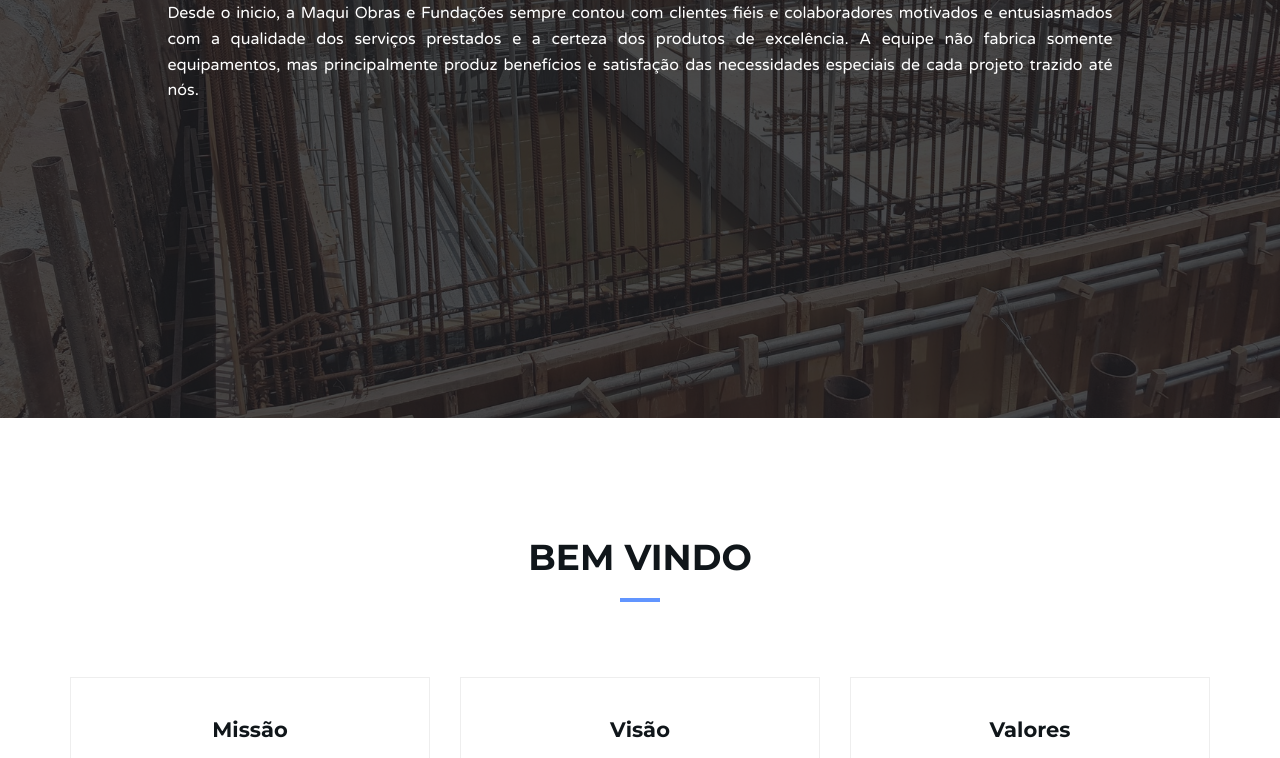
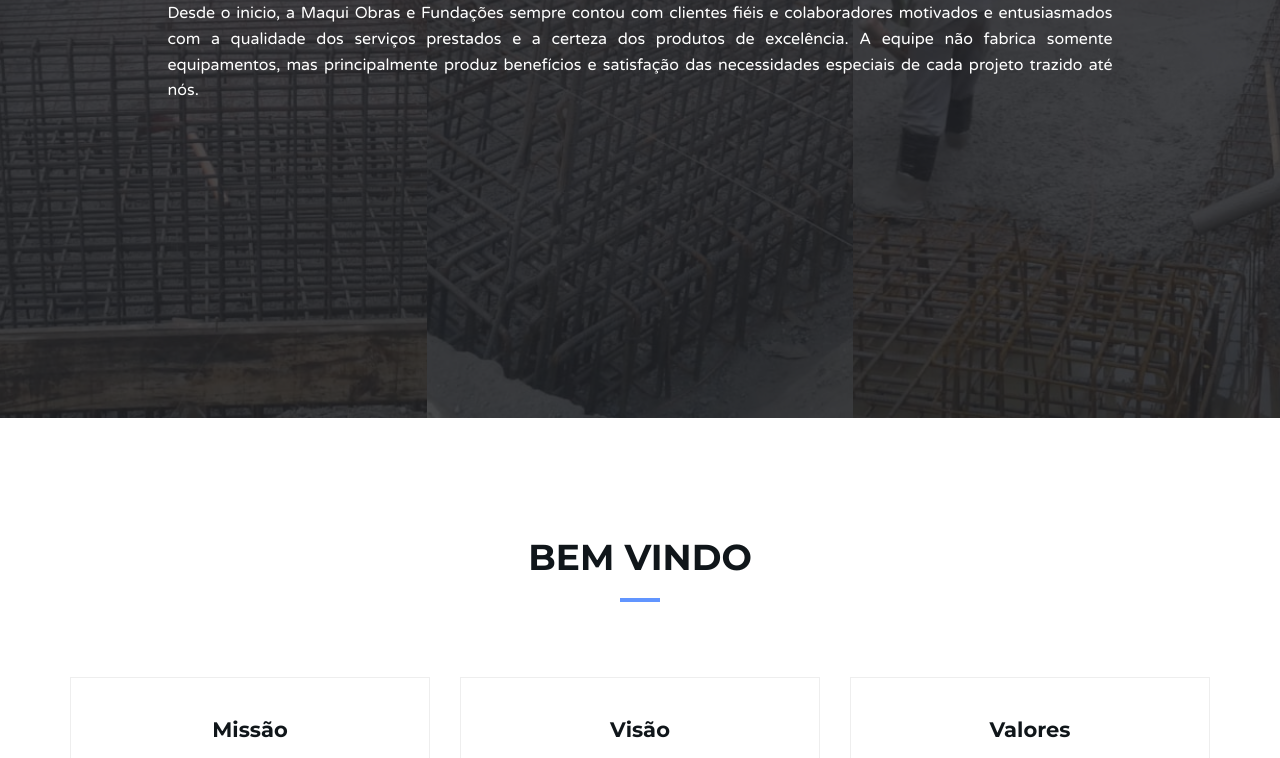
Before and after one commit to flcornelius1990/ContrutoraMaquiObras, a plain HTML site: page index.html in a window 1280 px wide. Shown: the part 382-1140 px from the top of the page. Drawn offline with Linux system fonts and the light colour scheme.

Commit message:
alteracoes

```diff
--- a/css/style.css
+++ b/css/style.css
@@ -167,31 +167,6 @@ ul, ol {
 }
 
 
-/* --  background image section  -- */
-
-.bg-img {
-    position: absolute;
-    left: 0;
-    top: 0;
-    right: 0;
-    bottom: 0;
-    z-index: -1;
-    background-position: center;
-    background-size: cover;
-    background-attachment: fixed;
-}
-
-.bg-img .overlay {
-    position: absolute;
-    left: 0;
-    top: 0;
-    right: 0;
-    bottom: 0;
-    opacity: .8;
-    background: #1C1D21;
-}
-
-
 /* --  section header  -- */
 
 .section-header {
@@ -341,6 +316,89 @@ input[type="text"]:focus, input[type="email"]:focus, input[type="password"]:focu
     background: transparent;
 }
 
+
+
+/* --  background image section  -- */
+
+.bg-img {
+    position: absolute;
+    left: 0;
+    top: 0;
+    right: 0;
+    bottom: 0;
+    z-index: -1;
+    background-position: center;
+    background-size: cover;
+    background-attachment: fixed;
+    background-image: url('../img/bg01.jpg');
+}
+
+.bg-img .overlay {
+    position: absolute;
+    left: 0;
+    top: 0;
+    right: 0;
+    bottom: 0;
+    opacity: .8;
+    background: #1C1D21;
+}
+
+.bg-images {
+    position: absolute;
+    top: 0;
+    left: 0;
+    width: 100%;
+    height: 100%;
+  }
+
+  .bg-images .overlay {
+    position: absolute;
+    left: 0;
+    top: 0;
+    right: 0;
+    bottom: 0;
+    opacity: .8;
+    background: #1C1D21;
+}
+
+  .bg-image {
+    position: relative;
+    float: left;
+    width: 33.333%;
+    height: 100%;
+    overflow: hidden;
+  }
+
+
+  .photo {
+    position: absolute;
+    top: 0;
+    left: 0;
+    width: 100%;
+    height: 100%;
+    background-repeat: no-repeat;
+    background-position: center;
+    background-size: cover;
+    transition: transform .5s ease-out;
+  }
+
+  .txt {
+    position: absolute;
+    z-index: 2;
+    right: 0;
+    bottom: 10%;
+    left: 0;
+    font-family: 'Roboto Slab', serif;
+    font-size: 9px;
+    line-height: 12px;
+    text-align: center;
+    cursor: default;
+  }
+
+  .x {
+    font-size: 32px;
+    line-height: 32px;
+  }
 
 /* -- default nav -- */
 
--- a/index.html
+++ b/index.html
@@ -25,11 +25,19 @@
 <body>
 	<!-- Header -->
 	<header id="home">
-		<!-- Background Image -->
+		<!-- Background Image
 
-		<div class="bg-img" style="background-image: url('./img/background4.jpg');">
+
+		<div class="bg-img">
 			<div class="overlay"></div>
-		</div>
+		</div> -->
+
+		<div class="bg-images">
+			<div class="bg-image" data-scale="1.1" data-image="./img/bg01.jpg"></div>
+			<div class="bg-image" data-scale="1.1" data-image="./img/bg02.jpg"></div>
+			<div class="bg-image" data-scale="1.1" data-image="./img/bg03.jpg"></div>
+			<div class="overlay"></div>
+		  </div>
 
 		<!-- /Background Image -->
 
--- a/js/main.js
+++ b/js/main.js
@@ -1,9 +1,9 @@
-(function($) {
+(function ($) {
 	"use strict"
 
 	///////////////////////////
 	// Preloader
-	$(window).on('load', function() {
+	$(window).on('load', function () {
 		$("#preloader").delay(600).fadeOut();
 	});
 
@@ -16,7 +16,7 @@
 
 	///////////////////////////
 	// Smooth scroll
-	$("#nav .main-nav a[href^='#']").on('click', function(e) {
+	$("#nav .main-nav a[href^='#']").on('click', function (e) {
 		e.preventDefault();
 		var hash = this.hash;
 		$('html, body').animate({
@@ -24,7 +24,7 @@
 		}, 600);
 	});
 
-	$('#back-to-top').on('click', function(){
+	$('#back-to-top').on('click', function () {
 		$('body,html').animate({
 			scrollTop: 0
 		}, 600);
@@ -32,19 +32,19 @@
 
 	///////////////////////////
 	// Btn nav collapse
-	$('#nav .nav-collapse').on('click', function() {
+	$('#nav .nav-collapse').on('click', function () {
 		$('#nav').toggleClass('open');
 	});
 
 	///////////////////////////
 	// Mobile dropdown
-	$('.has-dropdown a').on('click', function() {
+	$('.has-dropdown a').on('click', function () {
 		$(this).parent().toggleClass('open-drop');
 	});
 
 	///////////////////////////
 	// On Scroll
-	$(window).on('scroll', function() {
+	$(window).on('scroll', function () {
 		var wScroll = $(this).scrollTop();
 
 		// Fixed nav
@@ -64,32 +64,51 @@
 	///////////////////////////
 	// Owl Carousel
 	$('#about-slider').owlCarousel({
-		items:1,
-		loop:true,
-		margin:15,
+		items: 1,
+		loop: true,
+		margin: 15,
 		nav: true,
-		navText : ['<i class="fa fa-angle-left"></i>','<i class="fa fa-angle-right"></i>'],
-		dots : true,
-		autoplay : true,
+		navText: ['<i class="fa fa-angle-left"></i>', '<i class="fa fa-angle-right"></i>'],
+		dots: true,
+		autoplay: true,
 		animateOut: 'fadeOut'
 	});
 
 	$('#testimonial-slider').owlCarousel({
-		loop:true,
-		margin:15,
-		dots : true,
+		loop: true,
+		margin: 15,
+		dots: true,
 		nav: false,
-		autoplay : true,
-		responsive:{
+		autoplay: true,
+		responsive: {
 			0: {
-				items:1
+				items: 1
 			},
-			992:{
-				items:2
+			992: {
+				items: 2
 			}
 		}
 	});
 
+	$('.bg-image')
+		// tile mouse actions
+		.on('mouseover', function () {
+			$(this).children('.photo').css({ 'transform': 'scale(' + $(this).attr('data-scale') + ')' });
+		})
+		.on('mouseout', function () {
+			$(this).children('.photo').css({ 'transform': 'scale(1)' });
+		})
+		.on('mousemove', function (e) {
+			$(this).children('.photo').css({ 'transform-origin': ((e.pageX - $(this).offset().left) / $(this).width()) * 100 + '% ' + ((e.pageY - $(this).offset().top) / $(this).height()) * 100 + '%' });
+		})
+		// tiles set up
+		.each(function () {
+			$(this)
+				// add a photo container
+				.append('<div class="photo"></div>')
+				.children('.photo').css({ 'background-image': 'url(' + $(this).attr('data-image') + ')' });
+		})
+
 
 
 })(jQuery);
```
Also changed, not shown: img/about1.jpg (deleted), img/about2.jpg (deleted), img/bg01.jpg (added), img/bg02.jpg (added), img/bg03.jpg (added), img/blog-post.jpg (deleted), img/blog1.jpg (deleted), img/blog2.jpg (deleted), img/blog3.jpg (deleted), img/perso1.jpg (deleted), img/perso2.jpg (deleted), img/team1.jpg (deleted), img/team2.jpg (deleted), img/team3.jpg (deleted).
